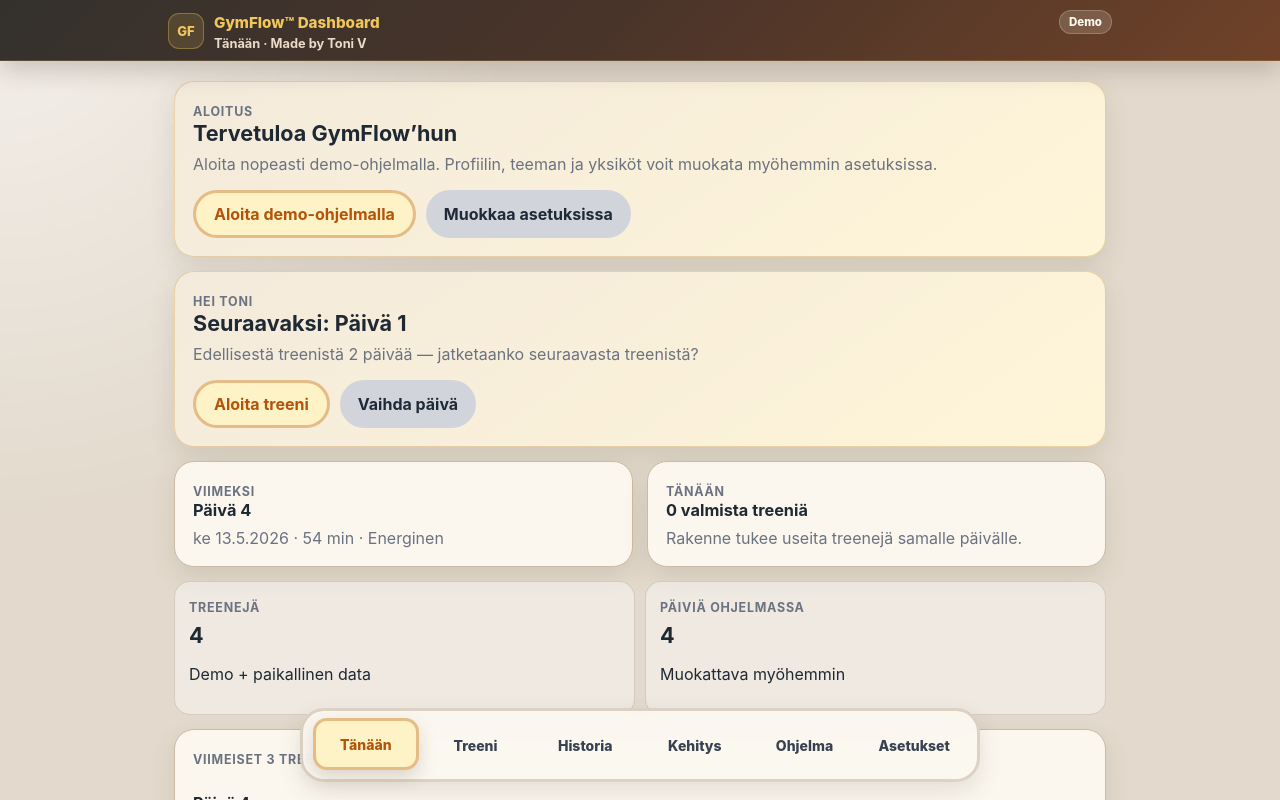
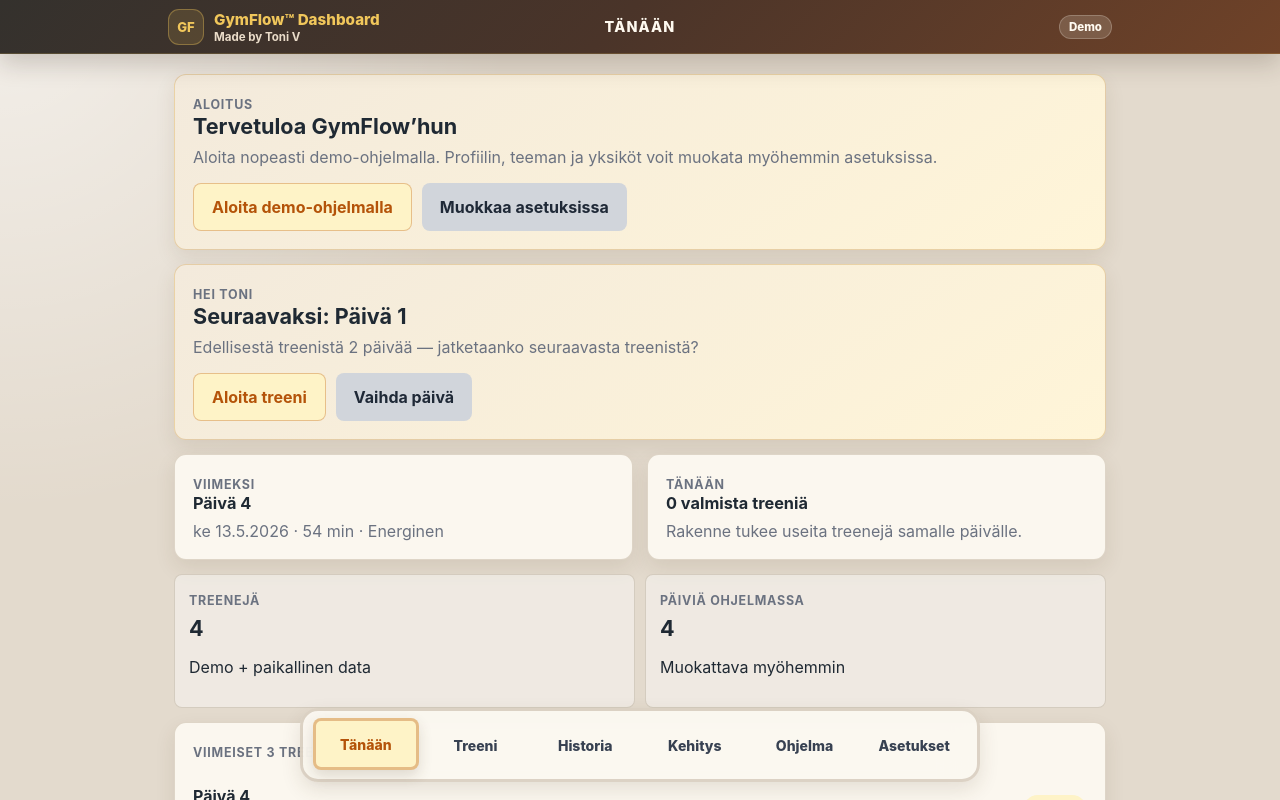
Before and after one commit to Vode72/gymflow-dashboard, a React (Vite) app: page / in a window 1280 px wide. Shown: the top 800 px of the page. Built offline with nearby package versions, Linux system fonts and the light colour scheme.

Commit message:
Refine GymFlow header page title alignment

```diff
--- a/src/App.css
+++ b/src/App.css
@@ -22,18 +22,18 @@
   --header-shadow: 0 10px 24px rgba(48, 36, 24, 0.20);
   --text-main: #1f2933;
   --text-muted: #6b7280;
-  --border-soft: #cbbba4;
-  --shadow-soft: 0 10px 26px rgba(75, 56, 32, 0.12);
-  --card-shadow-raised: 0 10px 24px rgba(75, 56, 32, 0.14);
-  --card-shadow-soft: 0 6px 16px rgba(75, 56, 32, 0.10);
-  --card-border-strong: rgba(120, 92, 58, 0.18);
+  --border-soft: rgba(120, 92, 58, 0.22);
+  --shadow-soft: 0 8px 20px rgba(75, 56, 32, 0.10);
+  --card-shadow-raised: 0 10px 22px rgba(75, 56, 32, 0.12);
+  --card-shadow-soft: 0 5px 14px rgba(75, 56, 32, 0.08);
+  --card-border-strong: rgba(120, 92, 58, 0.20);
   --button-primary-bg: #fef3c7;
   --button-primary-bg-hover: #fde68a;
   --button-primary-bg-active: #fcd34d;
   --button-primary-text: #b45309;
-  --button-success-bg: #4caf50;
-  --button-success-bg-hover: #45a049;
-  --button-success-bg-active: #3e8e41;
+  --button-success-bg: #34c759;
+  --button-success-bg-hover: #2fb84f;
+  --button-success-bg-active: #28a745;
   --button-success-text: #ffffff;
   --button-accent-bg: #fef3c7;
   --button-accent-bg-hover: #fde68a;
@@ -52,8 +52,12 @@
   --button-ghost-text: #1f2933;
   --quality-star-active: #fbbf24;
   --quality-star-muted: rgba(31, 41, 51, 0.28);
-  --button-radius: 999px;
-  --card-radius: 20px;
+  --button-radius: 8px;
+  --button-radius-sm: 6px;
+  --card-radius: 12px;
+  --card-radius-sm: 8px;
+  --chip-radius: 999px;
+  --badge-radius: 999px;
   --card-padding: 18px;
   --bg-main: var(--app-bg);
   --border: #c9bfb0;
@@ -89,9 +93,9 @@
   --button-primary-bg-hover: #fde68a;
   --button-primary-bg-active: #fcd34d;
   --button-primary-text: #b45309;
-  --button-success-bg: #4caf50;
-  --button-success-bg-hover: #45a049;
-  --button-success-bg-active: #3e8e41;
+  --button-success-bg: #34c759;
+  --button-success-bg-hover: #2fb84f;
+  --button-success-bg-active: #28a745;
   --button-success-text: #ffffff;
   --button-accent-bg: #fef3c7;
   --button-accent-bg-hover: #fde68a;
@@ -121,9 +125,9 @@
   --button-primary-bg-hover: #fde68a;
   --button-primary-bg-active: #fcd34d;
   --button-primary-text: #b45309;
-  --button-success-bg: #4caf50;
-  --button-success-bg-hover: #45a049;
-  --button-success-bg-active: #3e8e41;
+  --button-success-bg: #34c759;
+  --button-success-bg-hover: #2fb84f;
+  --button-success-bg-active: #28a745;
   --button-success-text: #ffffff;
   --button-accent-bg: #fef3c7;
   --button-accent-bg-hover: #fde68a;
@@ -185,9 +189,36 @@ button {
 }
 
 .app-header__inner {
+  display: grid;
+  grid-template-columns: minmax(0, 1fr) auto minmax(0, 1fr);
+  align-items: center;
+  gap: 10px;
   width: min(100%, var(--page-max-width));
   margin: 0 auto;
-  padding: 10px 18px 9px;
+  padding: 9px 18px 8px;
+}
+
+.app-header__brand {
+  justify-self: start;
+}
+
+.app-header__page-title {
+  justify-self: center;
+  margin: 0;
+  color: var(--header-text);
+  font-size: 0.9rem;
+  font-weight: 850;
+  letter-spacing: 0.08em;
+  line-height: 1;
+  text-align: center;
+  text-transform: uppercase;
+  white-space: nowrap;
+}
+
+.app-header__status {
+  display: flex;
+  justify-self: end;
+  min-width: 0;
 }
 
 .app-brand {
@@ -222,7 +253,7 @@ button {
 .app-brand__topline {
   display: flex;
   align-items: center;
-  justify-content: space-between;
+  justify-content: flex-start;
   gap: 10px;
   min-width: 0;
 }
@@ -256,7 +287,7 @@ button {
   margin: 0;
   overflow: hidden;
   color: var(--header-text-muted);
-  font-size: 0.8rem;
+  font-size: 0.72rem;
   font-weight: 650;
   line-height: 1.2;
   text-overflow: ellipsis;
@@ -362,21 +393,21 @@ button {
 }
 
 .btn--primary {
-  border: 3px solid rgba(180, 83, 9, 0.34);
+  border: 1px solid rgba(180, 83, 9, 0.32);
   color: var(--button-primary-text);
   background: var(--button-primary-bg);
 }
 
 .btn--primary:hover {
-  border-color: rgba(146, 64, 14, 0.46);
+  border-color: rgba(146, 64, 14, 0.42);
   background: var(--button-primary-bg-hover);
-  box-shadow: 0 8px 18px rgba(180, 83, 9, 0.18);
+  box-shadow: 0 6px 14px rgba(180, 83, 9, 0.16);
   transform: translateY(-1px);
 }
 
 .btn--primary:active {
   background: var(--button-primary-bg-active);
-  box-shadow: 0 5px 12px rgba(180, 83, 9, 0.16);
+  box-shadow: 0 4px 10px rgba(180, 83, 9, 0.14);
   transform: translateY(0);
 }
 
@@ -387,7 +418,7 @@ button {
 
 .btn--secondary:hover {
   background: var(--button-secondary-bg-hover);
-  box-shadow: 0 6px 14px rgba(31, 41, 55, 0.10);
+  box-shadow: 0 5px 12px rgba(31, 41, 55, 0.10);
   transform: translateY(-1px);
 }
 
@@ -400,7 +431,7 @@ button {
 .btn--success {
   color: var(--button-success-text);
   background: var(--button-success-bg);
-  box-shadow: 0 8px 18px rgba(47, 125, 79, 0.22);
+  box-shadow: 0 6px 14px rgba(52, 199, 89, 0.22);
 }
 
 .btn--success:hover {
@@ -410,44 +441,44 @@ button {
 .btn--success:active {
   background: var(--button-success-bg-active);
   transform: translateY(0);
-  box-shadow: 0 5px 12px rgba(47, 125, 79, 0.18);
+  box-shadow: 0 4px 10px rgba(52, 199, 89, 0.18);
 }
 
 .btn--accent {
-  border: 3px solid rgba(180, 83, 9, 0.34);
+  border: 1px solid rgba(180, 83, 9, 0.32);
   color: var(--button-accent-text);
   background: var(--button-accent-bg);
 }
 
 .btn--accent:hover {
-  border-color: rgba(146, 64, 14, 0.46);
+  border-color: rgba(146, 64, 14, 0.42);
   background: var(--button-accent-bg-hover);
-  box-shadow: 0 8px 18px rgba(180, 83, 9, 0.18);
+  box-shadow: 0 6px 14px rgba(180, 83, 9, 0.16);
   transform: translateY(-1px);
 }
 
 .btn--accent:active {
   background: var(--button-accent-bg-active);
-  box-shadow: 0 5px 12px rgba(180, 83, 9, 0.16);
+  box-shadow: 0 4px 10px rgba(180, 83, 9, 0.14);
   transform: translateY(0);
 }
 
 .btn--warning {
-  border: 3px solid rgba(180, 83, 9, 0.34);
+  border: 1px solid rgba(180, 83, 9, 0.32);
   color: var(--button-warning-text);
   background: var(--button-warning-bg);
 }
 
 .btn--warning:hover {
-  border-color: rgba(146, 64, 14, 0.46);
+  border-color: rgba(146, 64, 14, 0.42);
   background: var(--button-warning-bg-hover);
-  box-shadow: 0 8px 18px rgba(180, 83, 9, 0.18);
+  box-shadow: 0 6px 14px rgba(180, 83, 9, 0.16);
   transform: translateY(-1px);
 }
 
 .btn--warning:active {
   background: var(--button-warning-bg-active);
-  box-shadow: 0 5px 12px rgba(180, 83, 9, 0.16);
+  box-shadow: 0 4px 10px rgba(180, 83, 9, 0.14);
   transform: translateY(0);
 }
 
@@ -474,10 +505,10 @@ button {
   left: 10px;
   z-index: 20;
   border: 3px solid rgba(120, 92, 58, 0.24);
-  border-radius: 22px;
+  border-radius: 14px;
   background: rgba(251, 248, 241, 0.94);
   backdrop-filter: blur(18px);
-  box-shadow: 0 10px 24px rgba(75, 56, 32, 0.12);
+  box-shadow: 0 8px 20px rgba(75, 56, 32, 0.12);
   padding: 8px 10px;
 }
 
@@ -493,7 +524,7 @@ button {
   min-width: 0;
   min-height: 52px;
   border: 3px solid transparent;
-  border-radius: 14px;
+  border-radius: var(--button-radius);
   padding: 6px 8px;
   color: #374151;
   background: transparent;
@@ -511,7 +542,7 @@ button {
   border-color: rgba(120, 92, 58, 0.42);
   color: #111827;
   background: rgba(255, 243, 196, 0.58);
-  box-shadow: 0 6px 14px rgba(75, 56, 32, 0.10);
+  box-shadow: 0 5px 12px rgba(75, 56, 32, 0.10);
   transform: translateY(-1px);
 }
 
@@ -524,7 +555,7 @@ button {
   border-color: rgba(180, 83, 9, 0.34);
   color: #b45309;
   background: var(--accent-soft);
-  box-shadow: 0 8px 18px rgba(75, 56, 32, 0.18);
+  box-shadow: 0 6px 14px rgba(75, 56, 32, 0.16);
   transform: translateY(-1px);
 }
 
@@ -532,7 +563,7 @@ button {
   border-color: rgba(146, 64, 14, 0.46);
   color: #92400e;
   background: #fde68a;
-  box-shadow: 0 8px 18px rgba(75, 56, 32, 0.18);
+  box-shadow: 0 6px 14px rgba(75, 56, 32, 0.16);
 }
 
 .stat-grid {
@@ -544,7 +575,7 @@ button {
 .stat-card {
   padding: 14px;
   border: 1px solid rgba(201, 191, 176, 0.7);
-  border-radius: 16px;
+  border-radius: var(--card-radius-sm);
   background: rgba(255, 255, 255, 0.42);
 }
 
@@ -596,7 +627,7 @@ button {
   display: grid;
   gap: 5px;
   border: 1px solid var(--border);
-  border-radius: 14px;
+  border-radius: var(--card-radius-sm);
   padding: 12px;
   color: var(--text-main);
   background: rgba(255, 255, 255, 0.38);
@@ -622,14 +653,14 @@ button {
 .exercise-card--embedded {
   gap: 10px;
   border: 1px solid var(--card-border-strong);
-  border-radius: 18px;
+  border-radius: var(--card-radius);
   padding: 12px;
   background: var(--card-bg);
   box-shadow: var(--card-shadow-soft);
 }
 
 .exercise-card--warmup {
-  box-shadow: 0 10px 28px rgba(71, 58, 40, 0.08);
+  box-shadow: 0 8px 20px rgba(71, 58, 40, 0.08);
 }
 
 .exercise-card--warmup .card__body {
@@ -662,7 +693,7 @@ button {
 .exercise-card--warmup .field input,
 .exercise-card--warmup .field select {
   min-height: 42px;
-  border-radius: 12px;
+  border-radius: var(--card-radius-sm);
   padding: 0 12px;
 }
 
@@ -683,7 +714,7 @@ button {
   width: 100%;
   min-height: 48px;
   border: 1px solid var(--border);
-  border-radius: 14px;
+  border-radius: var(--card-radius-sm);
   padding: 0 14px;
   color: var(--text-main);
   background: rgba(255, 255, 255, 0.52);
@@ -749,7 +780,7 @@ button {
   grid-template-columns: 28px minmax(92px, 1fr) minmax(92px, 1fr);
   align-items: center;
   border: 1px solid var(--card-border-strong);
-  border-radius: 18px;
+  border-radius: var(--card-radius);
   padding: 12px;
   background: var(--card-bg-strong);
   box-shadow: var(--card-shadow-soft);
@@ -778,7 +809,7 @@ button {
   align-items: center;
   width: fit-content;
   border: 1px solid var(--border);
-  border-radius: 999px;
+  border-radius: var(--button-radius-sm);
   overflow: hidden;
   background: var(--card-bg);
 }
@@ -818,7 +849,7 @@ button {
   justify-self: end;
   width: 34px;
   height: 34px;
-  border-radius: 999px;
+  border-radius: var(--button-radius-sm);
   color: #ffffff;
   background: #374151;
 }
@@ -849,7 +880,7 @@ button {
   align-items: center;
   width: fit-content;
   border: 1px solid var(--border-soft);
-  border-radius: 999px;
+  border-radius: var(--button-radius-sm);
   overflow: hidden;
   background: var(--card-bg-strong);
 }
@@ -879,7 +910,7 @@ button {
   justify-self: start;
   min-height: 40px;
   border: 1px solid var(--border);
-  border-radius: 999px;
+  border-radius: var(--button-radius-sm);
   padding: 0 16px;
   color: var(--text-muted);
   background: rgba(255, 255, 255, 0.42);
@@ -887,14 +918,14 @@ button {
 }
 
 .done-toggle[aria-pressed='true'] {
-  border-color: rgba(21, 128, 61, 0.46);
+  border-color: rgba(52, 199, 89, 0.42);
   color: var(--success);
   background: rgba(220, 252, 231, 0.82);
-  box-shadow: inset 0 0 0 1px rgba(21, 128, 61, 0.08);
+  box-shadow: inset 0 0 0 1px rgba(52, 199, 89, 0.10);
 }
 
 .targeted-warmup-toggle {
-  box-shadow: 0 10px 28px rgba(71, 58, 40, 0.08);
+  box-shadow: 0 8px 20px rgba(71, 58, 40, 0.08);
 }
 
 .targeted-warmup-toggle .card__body {
@@ -962,7 +993,7 @@ button {
 
 .workout-section-card {
   border: 1px solid var(--card-border-strong);
-  border-radius: 18px;
+  border-radius: var(--card-radius);
   background: var(--card-bg);
   box-shadow: var(--card-shadow-raised);
 }
@@ -1042,7 +1073,7 @@ button {
 }
 
 .workout-exercise-row.is-logged .workout-exercise-row__badge {
-  border-color: rgba(47, 125, 79, 0.28);
+  border-color: rgba(52, 199, 89, 0.30);
   color: var(--success);
   background: rgba(220, 252, 231, 0.72);
 }
@@ -1139,7 +1170,7 @@ button {
   display: grid;
   gap: 8px;
   border: 1px solid rgba(180, 83, 9, 0.24);
-  border-radius: 18px;
+  border-radius: var(--card-radius);
   background: var(--card-bg);
   box-shadow: var(--card-shadow-raised);
   padding: 9px 11px 11px;
@@ -1195,7 +1226,7 @@ button {
 }
 
 .workout-exercise-card.is-logged {
-  border-color: rgba(47, 125, 79, 0.34);
+  border-color: rgba(52, 199, 89, 0.34);
   background: linear-gradient(145deg, var(--card-bg) 0%, rgba(220, 252, 231, 0.56) 100%);
 }
 
@@ -1206,7 +1237,7 @@ button {
   height: 44px;
   place-items: center;
   border: 1px solid rgba(183, 121, 31, 0.22);
-  border-radius: 14px;
+  border-radius: var(--card-radius-sm);
   color: var(--accent);
   background: var(--accent-soft);
   font-size: 0.78rem;
@@ -1214,7 +1245,7 @@ button {
 }
 
 .workout-exercise-card.is-logged .workout-exercise-card__thumb {
-  border-color: rgba(47, 125, 79, 0.28);
+  border-color: rgba(52, 199, 89, 0.30);
   color: var(--success);
   background: rgba(220, 252, 231, 0.72);
 }
@@ -1269,7 +1300,7 @@ button {
 }
 
 .workout-detail-card {
-  box-shadow: 0 10px 26px rgba(75, 56, 32, 0.12);
+  box-shadow: var(--shadow-soft);
 }
 
 .workout-detail-card .card__body {
@@ -1353,7 +1384,7 @@ button {
   align-items: center;
   width: fit-content;
   border: 1px solid var(--border-soft);
-  border-radius: 999px;
+  border-radius: var(--button-radius-sm);
   overflow: hidden;
   background: var(--card-bg-strong);
 }
@@ -1413,9 +1444,9 @@ button {
 .modal-card {
   width: min(100%, 420px);
   border: 1px solid rgba(201, 191, 176, 0.86);
-  border-radius: 20px;
+  border-radius: var(--card-radius);
   background: rgba(251, 248, 241, 0.98);
-  box-shadow: 0 24px 80px rgba(31, 41, 51, 0.26);
+  box-shadow: 0 20px 60px rgba(31, 41, 51, 0.24);
   padding: 20px;
 }
 
@@ -1439,7 +1470,7 @@ button {
   gap: 4px;
   min-height: 58px;
   border: 1px solid var(--border);
-  border-radius: 14px;
+  border-radius: var(--card-radius-sm);
   padding: 10px 12px;
   color: var(--text-main);
   background: rgba(255, 255, 255, 0.48);
@@ -1459,7 +1490,7 @@ button {
 .inline-notice {
   margin-top: 12px;
   border: 1px solid rgba(10, 110, 209, 0.22);
-  border-radius: 14px;
+  border-radius: var(--card-radius-sm);
   padding: 10px 12px;
   color: var(--text-main);
   background: rgba(219, 234, 254, 0.45);
@@ -1532,7 +1563,7 @@ button {
 }
 
 .history-exercise-chip--done {
-  border-color: rgba(47, 125, 79, 0.34);
+  border-color: rgba(52, 199, 89, 0.34);
   color: var(--success);
   background: rgba(220, 252, 231, 0.58);
 }
@@ -1553,7 +1584,7 @@ button {
   gap: 6px;
   margin-top: 12px;
   border: 1px solid var(--card-border-strong);
-  border-radius: 16px;
+  border-radius: var(--card-radius-sm);
   padding: 12px;
   background: var(--card-bg-strong);
   box-shadow: var(--card-shadow-soft);
@@ -1592,7 +1623,7 @@ button {
     left: 24px;
     width: min(680px, calc(100% - 48px));
     margin: 0 auto;
-    border-radius: 24px;
+    border-radius: 18px;
   }
 }
 
@@ -1633,9 +1664,35 @@ button {
   }
 }
 
-@media (max-width: 380px) {
-  .app-brand__separator,
+@media (max-width: 420px) {
   .app-brand__maker {
     display: none;
   }
-}
+
+  .app-header__inner {
+    gap: 8px;
+    padding: 8px 12px 7px;
+  }
+
+  .app-brand {
+    gap: 8px;
+  }
+
+  .app-brand__mark {
+    flex-basis: 32px;
+    width: 32px;
+    height: 32px;
+    border-radius: 9px;
+    font-size: 0.76rem;
+  }
+
+  .app-header .app-brand__name {
+    max-width: 116px;
+    font-size: 0.8rem;
+  }
+
+  .app-header__page-title {
+    font-size: 0.82rem;
+    letter-spacing: 0.07em;
+  }
+}
--- a/src/App.jsx
+++ b/src/App.jsx
@@ -18,6 +18,15 @@ const views = {
   settings: Settings,
 }
 
+const pageTitleMap = {
+  home: 'TÄNÄÄN',
+  workout: 'TREENI',
+  history: 'HISTORIA',
+  progress: 'KEHITYS',
+  program: 'OHJELMA',
+  settings: 'ASETUKSET',
+}
+
 function App() {
   const [activeView, setActiveView] = useState('home')
   const [selectedWorkoutDayId, setSelectedWorkoutDayId] = useState(null)
@@ -25,15 +34,7 @@ function App() {
   const ActivePage = views[activeView]
 
   const pageTitle = useMemo(() => {
-    const titles = {
-      home: 'Tänään',
-      workout: 'Treeni',
-      history: 'Historia',
-      progress: 'Kehitys',
-      program: 'Ohjelma',
-      settings: 'Asetukset',
-    }
-    return titles[activeView]
+    return pageTitleMap[activeView]
   }, [activeView])
 
   return (
--- a/src/components/AppShell.jsx
+++ b/src/components/AppShell.jsx
@@ -5,19 +5,20 @@ export default function AppShell({ activeView, children, onNavigate, title }) {
     <div className="app-shell">
       <header className="app-header">
         <div className="app-header__inner">
-          <div className="app-brand">
+          <div className="app-header__brand app-brand">
             <div className="app-brand__mark" aria-hidden="true">GF</div>
             <div className="app-brand__copy">
               <div className="app-brand__topline">
                 <p className="app-brand__name">GymFlow™ Dashboard</p>
-                <span className="app-brand__status">Demo</span>
               </div>
               <p className="app-brand__meta">
-                <span>{title}</span>
-                <span className="app-brand__separator"> · </span>
                 <span className="app-brand__maker">Made by Toni V</span>
               </p>
             </div>
+          </div>
+          <p className="app-header__page-title">{title}</p>
+          <div className="app-header__status">
+            <span className="app-brand__status">Demo</span>
           </div>
         </div>
       </header>
```
Also changed, not shown: 1 other file (tests, documents, lock files or other folders).
